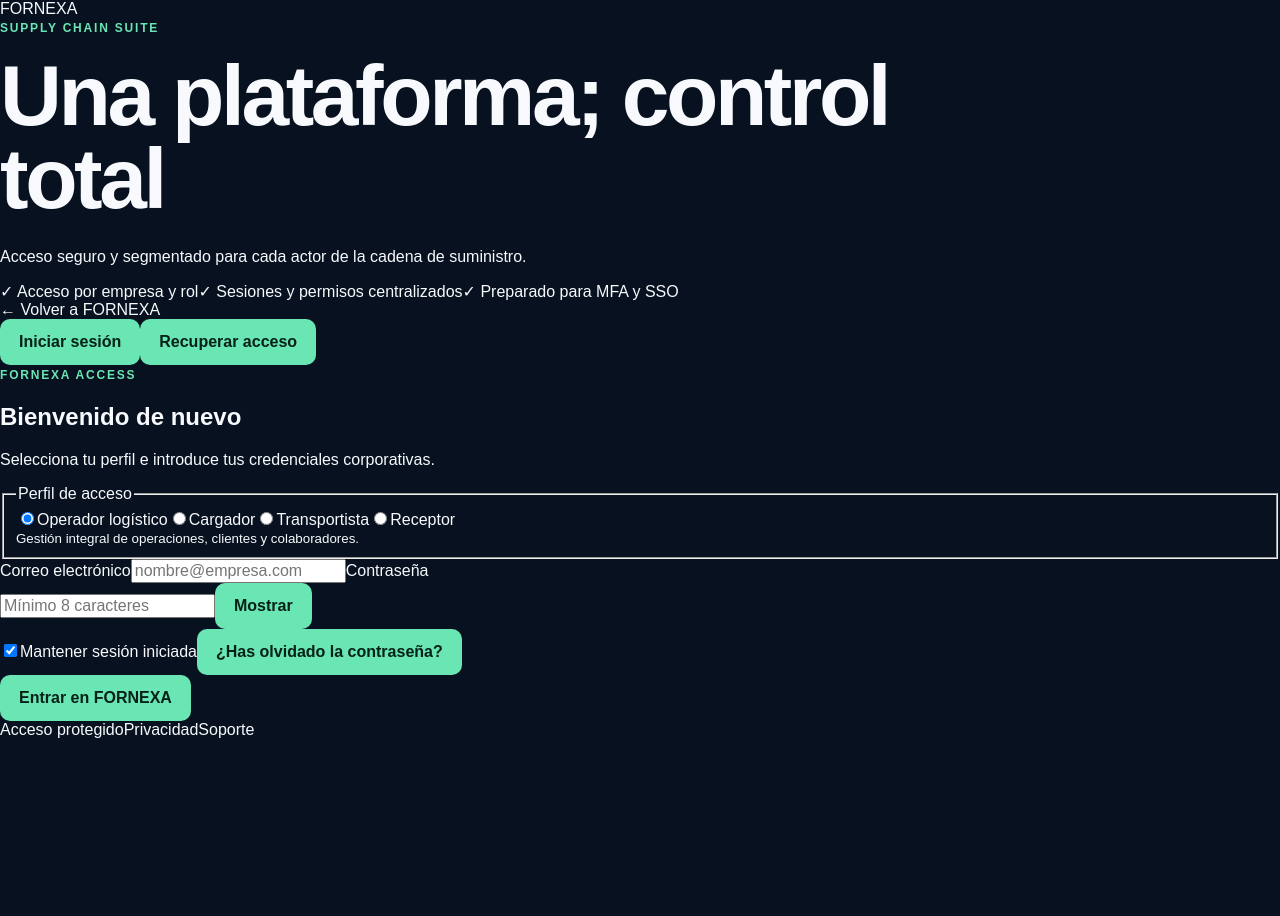
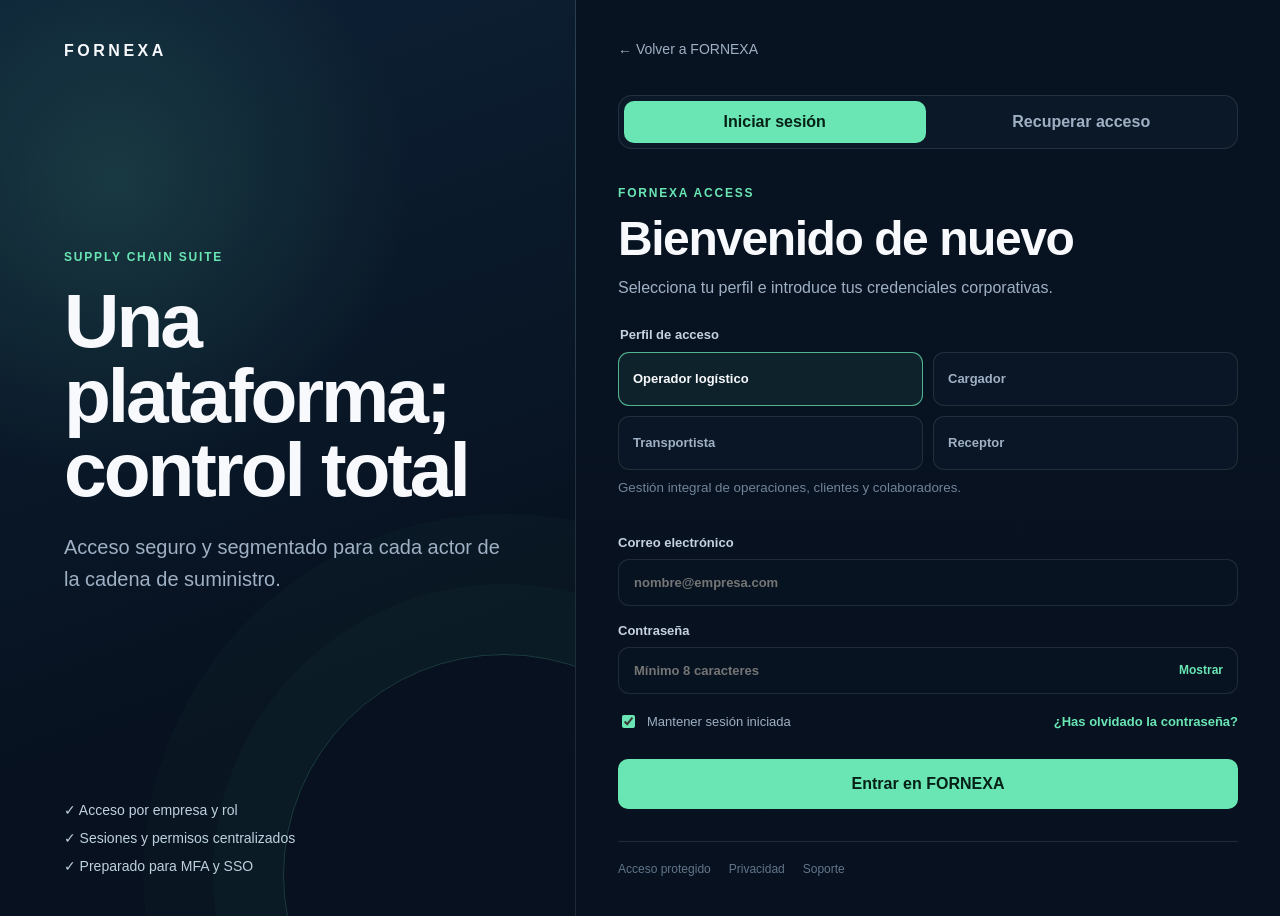
Before and after one commit to fragonh2-boop/Fornexa, a Next.js app: page /login in a window 1280 px wide. Before the commit the page ends 800 px from the top, so only its background shows below. Built offline with nearby package versions, Linux system fonts and the light colour scheme.

Commit message:
Style dedicated login and recovery module

```diff
--- a/app/globals.css
+++ b/app/globals.css
@@ -55,6 +55,45 @@ button { background:var(--accent); color:#062117; border:0; border-radius:10px;
 .modal { position:relative; width:min(440px,100%); }
 .close { position:absolute; right:16px; top:12px; width:auto!important; margin:0!important; padding:4px 10px; color:var(--text); background:transparent; font-size:28px; }
 .modal small { display:block; color:var(--muted); line-height:1.4; }
+.auth-page { display:grid; grid-template-columns:minmax(380px,.9fr) minmax(520px,1.1fr); min-height:100vh; background:#07111f; }
+.auth-brand-panel { position:relative; display:flex; flex-direction:column; justify-content:space-between; overflow:hidden; padding:42px clamp(32px,5vw,72px); background:radial-gradient(circle at 20% 20%,rgba(105,230,180,.14),transparent 34%),linear-gradient(160deg,#0d2135,#07111f 72%); border-right:1px solid var(--line); }
+.auth-brand-panel::after { content:""; position:absolute; right:-150px; bottom:-180px; width:440px; height:440px; border:1px solid rgba(105,230,180,.2); border-radius:50%; box-shadow:0 0 0 70px rgba(105,230,180,.025),0 0 0 140px rgba(105,230,180,.018); }
+.auth-logo { position:relative; z-index:1; width:max-content; font-weight:900; letter-spacing:.22em; }
+.auth-brand-copy { position:relative; z-index:1; max-width:620px; }
+.auth-brand-copy h1 { max-width:620px; margin:18px 0 24px; font-size:clamp(52px,6vw,88px); }
+.auth-brand-copy p { max-width:540px; color:var(--muted); font-size:20px; line-height:1.6; }
+.auth-security-list { position:relative; z-index:1; display:grid; gap:12px; color:#bfd0df; font-size:14px; }
+.auth-form-panel { display:grid; place-items:center; padding:40px; background:linear-gradient(180deg,#081321,#07111f); }
+.auth-card { width:min(620px,100%); }
+.auth-back { display:inline-block; margin-bottom:38px; color:var(--muted); font-size:14px; }
+.auth-tabs { display:grid; grid-template-columns:1fr 1fr; gap:5px; padding:5px; background:#0b1828; border:1px solid var(--line); border-radius:14px; }
+.auth-tabs button { padding:12px; color:var(--muted); background:transparent; }
+.auth-tabs button.active { color:#062117; background:var(--accent); }
+.auth-heading { margin:34px 0 26px; }
+.auth-heading h2 { margin:10px 0; font-size:clamp(32px,4vw,48px); letter-spacing:-.03em; }
+.auth-heading p { margin:0; color:var(--muted); line-height:1.55; }
+.role-selector { margin:0 0 22px; padding:0; border:0; }
+.role-selector legend { margin-bottom:10px; color:#c6d2df; font-size:13px; font-weight:800; }
+.role-grid { display:grid; grid-template-columns:1fr 1fr; gap:10px; }
+.role-grid label { position:relative; display:flex; align-items:center; min-height:54px; padding:12px 14px; color:var(--muted); background:#0a1625; border:1px solid var(--line); border-radius:11px; cursor:pointer; }
+.role-grid label.selected { color:var(--text); border-color:rgba(105,230,180,.75); background:rgba(105,230,180,.08); }
+.role-grid input { position:absolute; opacity:0; pointer-events:none; }
+.role-grid span { font-size:13px; font-weight:800; }
+.role-selector small { display:block; min-height:34px; margin-top:9px; color:#71849a; line-height:1.4; }
+.auth-field { display:grid; gap:9px; margin:17px 0; color:#c6d2df; font-size:13px; font-weight:800; }
+.auth-field>input,.password-field { width:100%; color:var(--text); background:#081321; border:1px solid var(--line); border-radius:11px; outline:none; }
+.auth-field>input { padding:15px; }
+.auth-field>input:focus,.password-field:focus-within { border-color:var(--accent); box-shadow:0 0 0 3px rgba(105,230,180,.08); }
+.password-field { display:flex; align-items:center; overflow:hidden; }
+.password-field input { flex:1; min-width:0; padding:15px; color:var(--text); background:transparent; border:0; outline:none; }
+.password-field button { padding:10px 14px; color:var(--accent); background:transparent; font-size:12px; }
+.auth-options { display:flex; justify-content:space-between; gap:16px; align-items:center; margin:18px 0 24px; color:var(--muted); font-size:13px; }
+.auth-options label { display:flex; gap:9px; align-items:center; }
+.auth-options input { accent-color:var(--accent); }
+.auth-options button { padding:0; color:var(--accent); background:transparent; font-weight:700; }
+.auth-submit { width:100%; min-height:50px; margin-top:4px; }
+.auth-message { margin:14px 0 0; padding:12px 14px; color:#cbeede; background:rgba(105,230,180,.08); border:1px solid rgba(105,230,180,.2); border-radius:10px; font-size:13px; line-height:1.45; }
+.auth-footer { display:flex; gap:18px; margin-top:32px; padding-top:20px; color:#61758b; border-top:1px solid var(--line); font-size:12px; }
 @media (prefers-reduced-motion:reduce) { .rotating-message strong { animation:none; } }
-@media (max-width:1000px) { .hero { grid-template-columns:1fr; } .login-card { max-width:600px; } .metrics { grid-template-columns:1fr 1fr; } .topnav>a { display:none; } }
-@media (max-width:700px) { .topbar { padding:16px 20px; } .topnav { gap:10px; } .language-select span { display:none; } .login-trigger { display:none; } .hero { padding:65px 20px; } h1 { font-size:50px; } .rotating-message { align-items:flex-start; flex-direction:column; gap:7px; min-height:83px; } .rotating-message strong { font-size:30px; } .lead { font-size:17px; } .dashboard-section { padding:60px 20px; } .metrics { grid-template-columns:1fr; } .table-head { display:none; } .table-row { grid-template-columns:1fr; gap:8px; } .modules-strip { grid-template-columns:1fr 1fr; } .modules-strip span { border-bottom:1px solid var(--line); } }
+@media (max-width:1000px) { .hero { grid-template-columns:1fr; } .login-card { max-width:600px; } .metrics { grid-template-columns:1fr 1fr; } .topnav>a { display:none; } .auth-page { grid-template-columns:1fr; } .auth-brand-panel { min-height:430px; border-right:0; border-bottom:1px solid var(--line); } .auth-brand-copy h1 { font-size:58px; } }
+@media (max-width:700px) { .topbar { padding:16px 20px; } .topnav { gap:10px; } .language-select span { display:none; } .login-trigger { display:none; } .hero { padding:65px 20px; } h1 { font-size:50px; } .rotating-message { align-items:flex-start; flex-direction:column; gap:7px; min-height:83px; } .rotating-message strong { font-size:30px; } .lead { font-size:17px; } .dashboard-section { padding:60px 20px; } .metrics { grid-template-columns:1fr; } .table-head { display:none; } .table-row { grid-template-columns:1fr; gap:8px; } .modules-strip { grid-template-columns:1fr 1fr; } .modules-strip span { border-bottom:1px solid var(--line); } .auth-brand-panel { min-height:340px; padding:28px 22px; } .auth-brand-copy h1 { font-size:46px; } .auth-brand-copy p { font-size:17px; } .auth-security-list { display:none; } .auth-form-panel { padding:34px 20px; } .auth-back { margin-bottom:26px; } .role-grid { grid-template-columns:1fr; } .auth-options { align-items:flex-start; flex-direction:column; } .auth-footer { flex-wrap:wrap; } }
```
